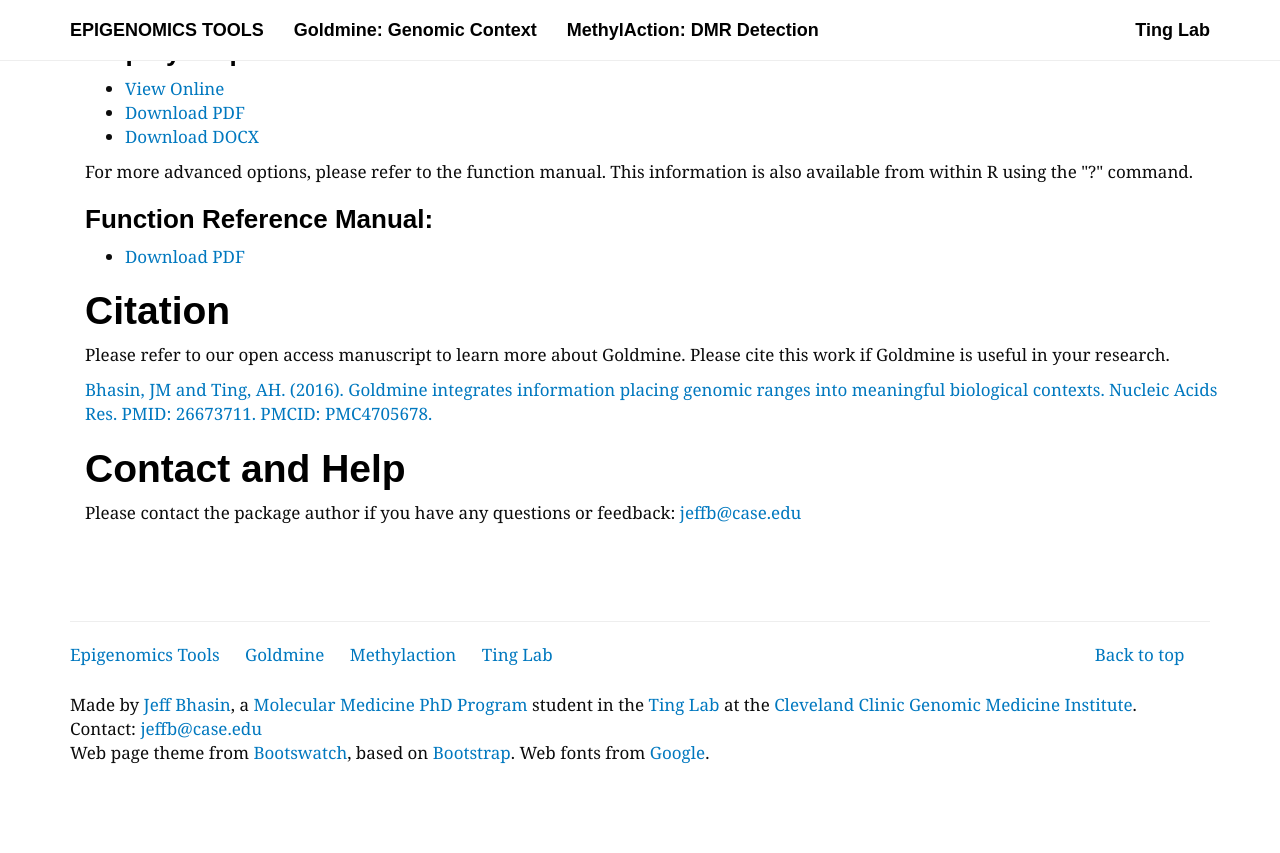
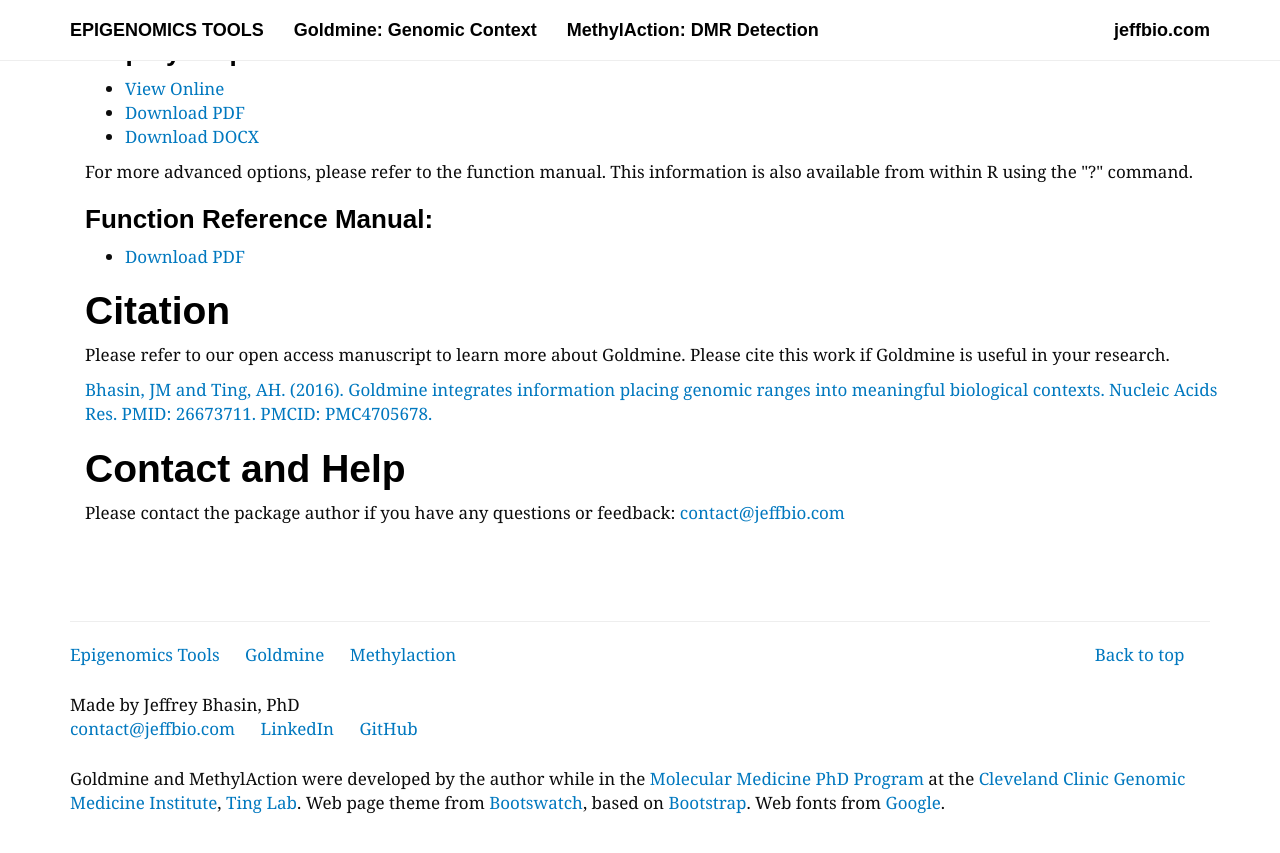
Before and after one commit to jeffbhasin/jeffbhasin.github.io, a Jekyll site: the page built from goldmine/index.html, in a window 1280 px wide and 900 px high, scrolled down 824 px. Shown: the top 853 px of the window. Built offline with Jekyll 4.4.1, drawn with Linux system fonts in a browser that asks for light colours; nearby versions of some CDN libraries; some web fonts are replaced.

Commit message:
Update to current contact info

```diff
--- a/_includes/footer.html
+++ b/_includes/footer.html
@@ -8,10 +8,15 @@
               <li><a href="/index.html">Epigenomics Tools</a></li>
               <li><a href="/goldmine">Goldmine</a></li>
               <li><a href="/methylaction">Methylaction</a></li>
-              <li><a href="http://www.lerner.ccf.org/gmi/ting/" target="_blank">Ting Lab</a></li>
             </ul>
-            <p>Made by <a href="http://github.com/jeffbhasin" rel="nofollow">Jeff Bhasin</a>, a <a href="http://www.lerner.ccf.org/molecmed/phd/">Molecular Medicine PhD Program</a> student in the <a href="http://www.lerner.ccf.org/gmi/ting/">Ting Lab</a> at the <a href="http://www.lerner.ccf.org/gmi/">Cleveland Clinic Genomic Medicine Institute</a>.</p><p>Contact: <a href="mailto:jeffb@case.edu">jeffb@case.edu</a></p>
-            <p>Web page theme from <a href="http://bootswatch.com/">Bootswatch</a>, based on <a href="http://getbootstrap.com" rel="nofollow">Bootstrap</a>. Web fonts from <a href="http://www.google.com/webfonts" rel="nofollow">Google</a>.</p>
+
+
+<p>Made by Jeffrey Bhasin, PhD <ul class="list-unstyled"><li><script type="text/javascript">eval(unescape("%70%73%75%77%67%34%39%3d%5b%27%25%36%33%25%36%66%25%36%65%25%37%34%25%36%31%25%36%33%25%37%34%27%2c%5b%27%25%36%33%25%36%66%25%36%64%27%2c%27%25%36%61%25%36%35%25%36%36%25%36%36%25%36%32%25%36%39%25%36%66%27%5d%2e%72%65%76%65%72%73%65%28%29%2e%6a%6f%69%6e%28%27%2e%27%29%5d%2e%6a%6f%69%6e%28%27%40%27%29%3b%71%62%75%75%74%31%35%3d%75%6e%65%73%63%61%70%65%28%70%73%75%77%67%34%39%29%3b%64%6f%63%75%6d%65%6e%74%2e%77%72%69%74%65%28%71%62%75%75%74%31%35%2e%6c%69%6e%6b%28%27%6d%61%69%27%2b%27%6c%74%6f%3a%27%2b%70%73%75%77%67%34%39%29%29%3b"));</script></li>
+<li><a href="https://www.linkedin.com/in/jeffrey-bhasin" target="_blank">LinkedIn</a></li>
+<li><a href="http://www.github.com/jeffbhasin" target="_blank">GitHub</a></li>
+</ul>
+
+            <p>Goldmine and MethylAction were developed by the author while in the <a href="http://www.lerner.ccf.org/molecmed/phd/" target="_blank">Molecular Medicine PhD Program</a> at the <a href="http://www.lerner.ccf.org/gmi/" target="_blank">Cleveland Clinic Genomic Medicine Institute</a>, <a href="http://www.lerner.ccf.org/gmi/ting/" target="_blank">Ting Lab</a>. Web page theme from <a href="http://bootswatch.com/">Bootswatch</a>, based on <a href="http://getbootstrap.com" target="_blank" rel="nofollow">Bootstrap</a>. Web fonts from <a href="http://www.google.com/webfonts" target="_blank" rel="nofollow">Google</a>.</p>
 
           </div>
         </div>
--- a/_includes/header.html
+++ b/_includes/header.html
@@ -15,7 +15,7 @@
           </ul>
 
           <ul class="nav navbar-nav navbar-right">
-            <li><a href="http://www.lerner.ccf.org/gmi/ting/" target="_blank">Ting Lab</a></li>
+            <li><a href="http://www.jeffbio.com/">jeffbio.com</a></li>
           </ul>
 
         </div>
--- a/goldmine/index.html
+++ b/goldmine/index.html
@@ -47,6 +47,6 @@ title: "Goldmine: Integrating information to place epigenome-wide results into b
     <p><a href="http://www.ncbi.nlm.nih.gov/pubmed/27257071">Bhasin, JM and Ting, AH. (2016). Goldmine integrates information placing genomic ranges into meaningful biological contexts. Nucleic Acids Res. PMID: 26673711. PMCID: PMC4705678.</a></p>
 
     <h1>Contact and Help</h1>
-    <p>Please contact the package author if you have any questions or feedback: <a href="mailto:jeffb@case.edu">jeffb@case.edu</a></p>
+    <p>Please contact the package author if you have any questions or feedback: <script type="text/javascript">eval(unescape("%70%73%75%77%67%34%39%3d%5b%27%25%36%33%25%36%66%25%36%65%25%37%34%25%36%31%25%36%33%25%37%34%27%2c%5b%27%25%36%33%25%36%66%25%36%64%27%2c%27%25%36%61%25%36%35%25%36%36%25%36%36%25%36%32%25%36%39%25%36%66%27%5d%2e%72%65%76%65%72%73%65%28%29%2e%6a%6f%69%6e%28%27%2e%27%29%5d%2e%6a%6f%69%6e%28%27%40%27%29%3b%71%62%75%75%74%31%35%3d%75%6e%65%73%63%61%70%65%28%70%73%75%77%67%34%39%29%3b%64%6f%63%75%6d%65%6e%74%2e%77%72%69%74%65%28%71%62%75%75%74%31%35%2e%6c%69%6e%6b%28%27%6d%61%69%27%2b%27%6c%74%6f%3a%27%2b%70%73%75%77%67%34%39%29%29%3b"));</script></p>
 
     </div>
--- a/methylaction/index.html
+++ b/methylaction/index.html
@@ -54,6 +54,6 @@ title: "MethylAction: Detecting differentially methylated regions (DMRs) that di
     <p><a href="http://www.ncbi.nlm.nih.gov/pubmed/26673711">Bhasin, JM, Hu, B, and Ting, AH. (2016). MethylAction: detecting differentially methylated regions that distinguish biological subtypes. Nucleic Acids Res. 44, 106-116. PMID: 26673711. PMCID: PMC4705678.</a></p>
 
     <h1>Contact and Help</h1>
-    <p>Please contact the package author if you have any questions or feedback: <a href="mailto:jeffb@case.edu">jeffb@case.edu</a></p>
+    <p>Please contact the package author if you have any questions or feedback: <script type="text/javascript">eval(unescape("%70%73%75%77%67%34%39%3d%5b%27%25%36%33%25%36%66%25%36%65%25%37%34%25%36%31%25%36%33%25%37%34%27%2c%5b%27%25%36%33%25%36%66%25%36%64%27%2c%27%25%36%61%25%36%35%25%36%36%25%36%36%25%36%32%25%36%39%25%36%66%27%5d%2e%72%65%76%65%72%73%65%28%29%2e%6a%6f%69%6e%28%27%2e%27%29%5d%2e%6a%6f%69%6e%28%27%40%27%29%3b%71%62%75%75%74%31%35%3d%75%6e%65%73%63%61%70%65%28%70%73%75%77%67%34%39%29%3b%64%6f%63%75%6d%65%6e%74%2e%77%72%69%74%65%28%71%62%75%75%74%31%35%2e%6c%69%6e%6b%28%27%6d%61%69%27%2b%27%6c%74%6f%3a%27%2b%70%73%75%77%67%34%39%29%29%3b"));</script></p>
 
     </div>
```
Also changed, not shown: 1 other file.
